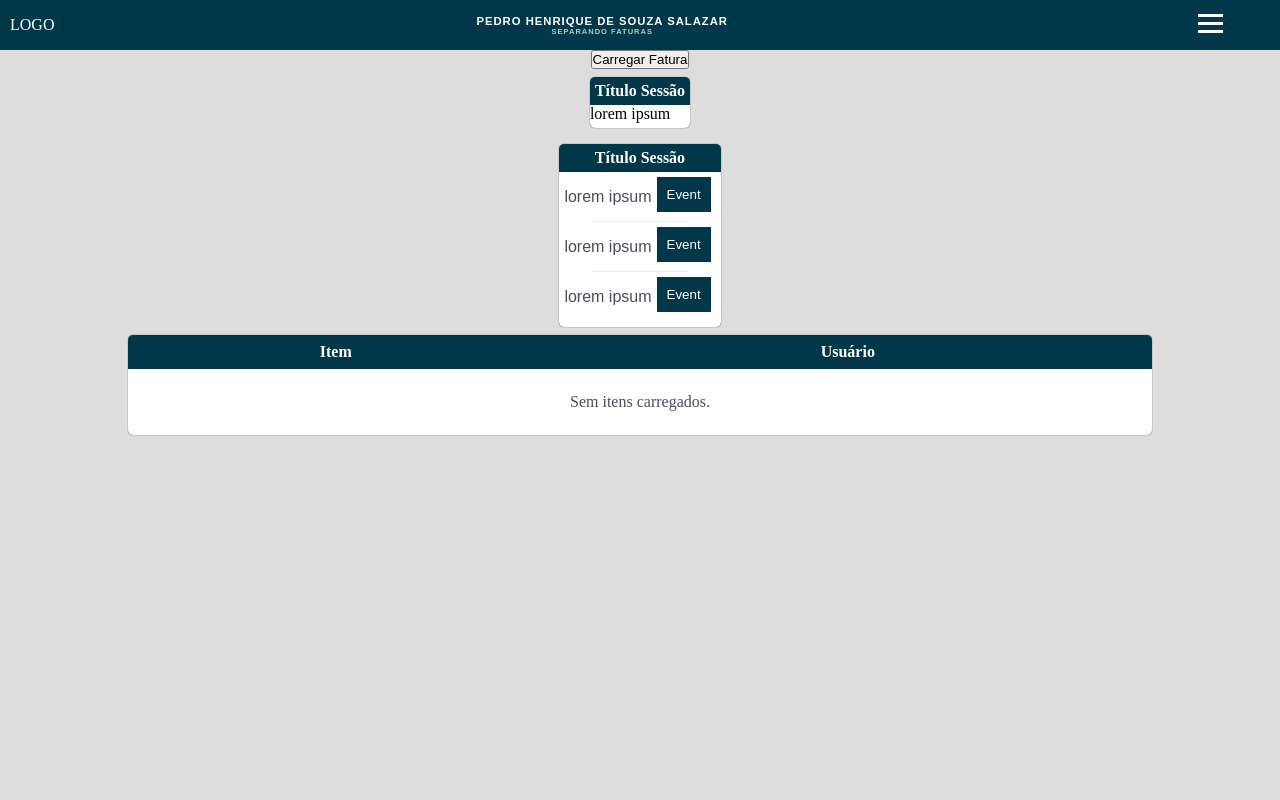
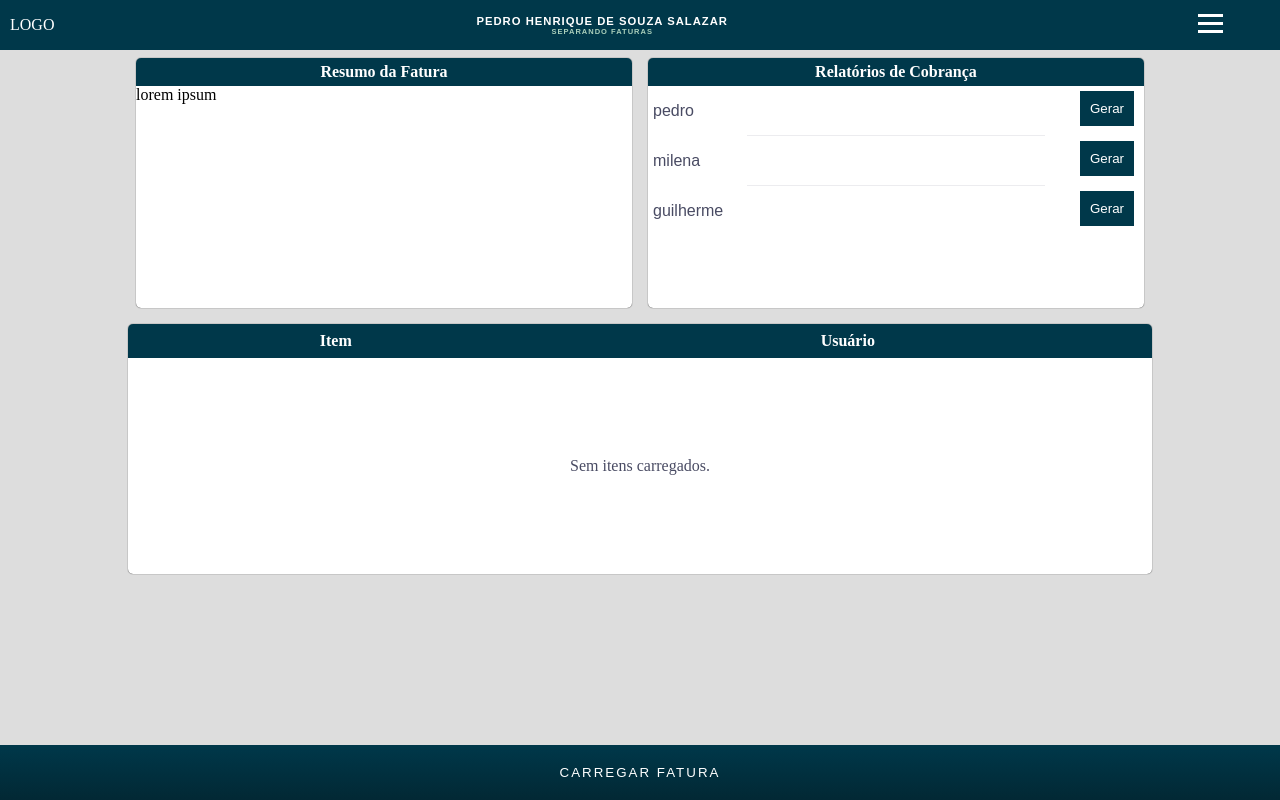
Before and after one commit to PHSalazar/bill-split, a website: page index.html in a window 1280 px wide. Drawn offline with Linux system fonts and the light colour scheme.

Commit message:
atualização

```diff
--- a/index.html
+++ b/index.html
@@ -34,33 +34,15 @@
 
 
     <main>
-      <input type="file" id="file-pdf" accept=".pdf" style="display: none">
-    <button id="loadBill">Carregar Fatura</button>
-
-
       <section class="card">
-        <h2>Título Sessão</h2>
+        <h2>Resumo da Fatura</h2>
         <p>
           <p>lorem ipsum</p>
         </p>
       </section>
+     <section class="card" id="relatorio">
+       <h2>Relatórios de Cobrança</h2>
 
-     <section class="card">
-       <h2>Título Sessão</h2>
-         <p class="card-post-item">
-           lorem ipsum
-            <button class="card-post-button">Event</button>
-         </p>
-
-         <p class="card-post-item">
-           lorem ipsum
-            <button class="card-post-button">Event</button>
-         </p>
-
-         <p class="card-post-item">
-           lorem ipsum
-           <button class="card-post-button">Event</button>
-         </p>
      </section>
 
 
@@ -75,5 +57,13 @@
          </td>
        </tbody>
      </table>
+    </main>
+
+    <footer>
+            <input type="file" id="file-pdf" accept=".pdf" style="display: none">
+            <button id="loadBill">Carregar Fatura</button>
+    </footer>
+
+    <script src="main.js"></script>
 </body>
 </html>
--- a/main.js
+++ b/main.js
@@ -1 +1,23 @@
-console.log('Hello World!');
+function addUserIn(user) {
+  var eleParent = document.getElementById('relatorio');
+
+  // Criar elemento para usuário
+  elementP = document.createElement('p');
+  elementP.classList.add('card-post-item');
+  elementP.textContent = user.toLowerCase();
+
+  // Criar notai para visualizar ou gerar relatório
+  elementButton = document.createElement('button');
+  elementButton.classList.add('card-post-button');
+  elementButton.textContent = 'Gerar';
+
+  // Adicionar botão ao elemento criado
+  elementP.appendChild(elementButton);
+
+  // Adicionar usuário ao documento
+  eleParent.appendChild(elementP);
+}
+
+addUserIn('Pedro');
+addUserIn('Milena');
+addUserIn('Guilherme');
--- a/style.css
+++ b/style.css
@@ -152,7 +152,8 @@ section.card p.card-post-item > .card-post-button {
   float: right;
   cursor: pointer;
 }
-section.card button:active {
+section.card button:active,
+section.card button:hover {
   background: #006384;
 }
 
@@ -185,6 +186,21 @@ section.card button:active {
 
 }
 
+#loadBill {
+  background: linear-gradient(180deg, #00384A, #022834);
+  opacity: 1;
+  padding: 20px;
+  width: 100%;
+  margin: 0 auto;
+  color: #fff;
+  border: none;
+  outline: none;
+  text-transform: uppercase;
+  letter-spacing: 2px;
+}
+#loadBill:active {
+  background: #006384;
+}
 
 /***********/
 /* Mobile */
@@ -200,26 +216,45 @@ section.card button:active {
 padding-top: 20px;
   }
    section {
-width: 80vw;
+    width: 80vw;
   }
 
   /* Carregar Fatura */
 #loadBill {
-  background: linear-gradient(180deg, #00384A, #022834);
-  opacity: 1;
-  padding: 20px;
-  width: 110%;
-  margin: 0 auto;
-  color: #fff;
-  border: none;
-  outline: none;
-  text-transform: uppercase;
-  letter-spacing: 2px;
-  position: fixed;
-  bottom: 0;
-}
-#loadBill:active {
-  background: #006384;
+    position: fixed;
+    bottom: 0;
 }
 
 }
+
+/* TABLET */
+@media (min-width: 768px) {
+  section.card,
+  #fatura-itens {
+  min-height: 250px;
+  }
+  section.card:first-child {
+    grid-area: 1 / 1 / 2 / 2;
+  }
+  section.card:nth-child(2) {
+    grid-area: 1 / 2 / 1 / 3;
+  }
+  #fatura-itens {
+    grid-area: 2 / 1 / 3 / 3;
+    margin: 0 auto;
+  }
+  main {
+    display: grid;
+    grid-template-columns: repeat(2, 1fr);
+    grid-template-rows: repeat(2, 1fr);
+    grid-column-gap: 0px;
+    grid-row-gap: 0px;
+    width: 80vw;
+    margin: 0 auto
+  }
+  #loadBill {
+    position: fixed;
+    bottom: 0;
+  }
+
+}
```
